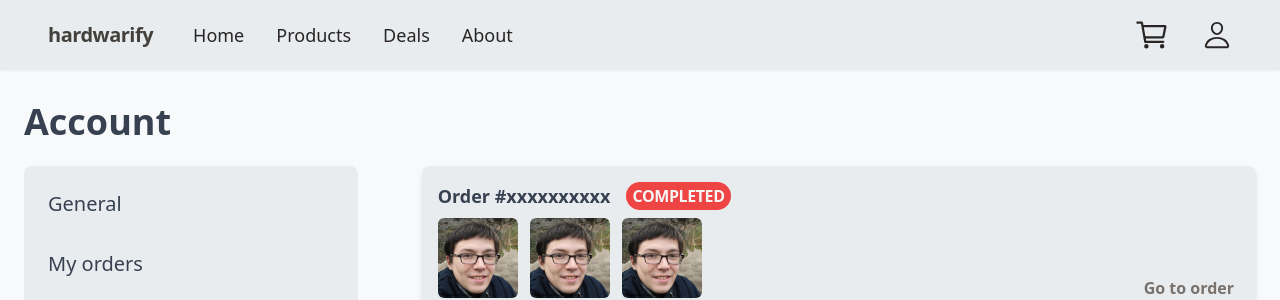
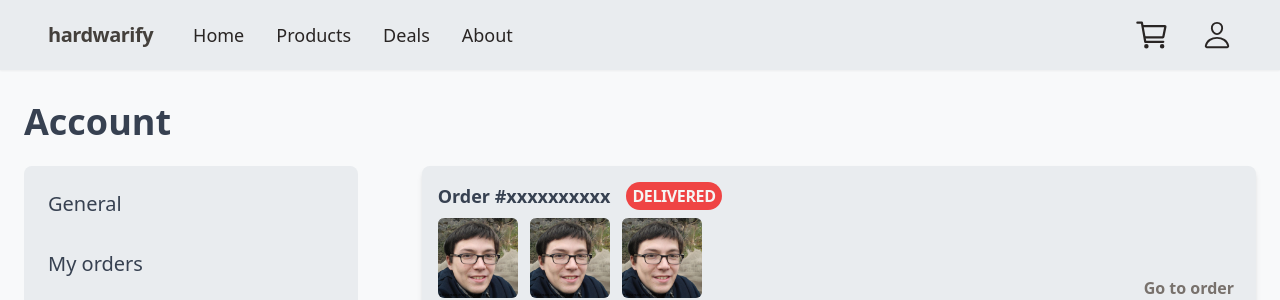
Before and after one commit to tojamrcel/hardwarify-project, a Next.js app: page /account/pastorders in a window 1280 px wide. Shown: the top 300 px of the page. Built offline with nearby package versions, Linux system fonts and the light colour scheme.

Commit message:
feat: change text for finished ordere

```diff
--- a/app/account/pastorders/page.tsx
+++ b/app/account/pastorders/page.tsx
@@ -7,7 +7,7 @@ function Page() {
             Order #xxxxxxxxxx
           </h3>
           <span className="text-md flex rounded-full bg-red-500 p-0.5 px-1.5 font-semibold uppercase tracking-tight text-stone-100">
-            COMPLETED
+            delivered
           </span>
         </div>
         <div className="mt-2 flex gap-3">
```
